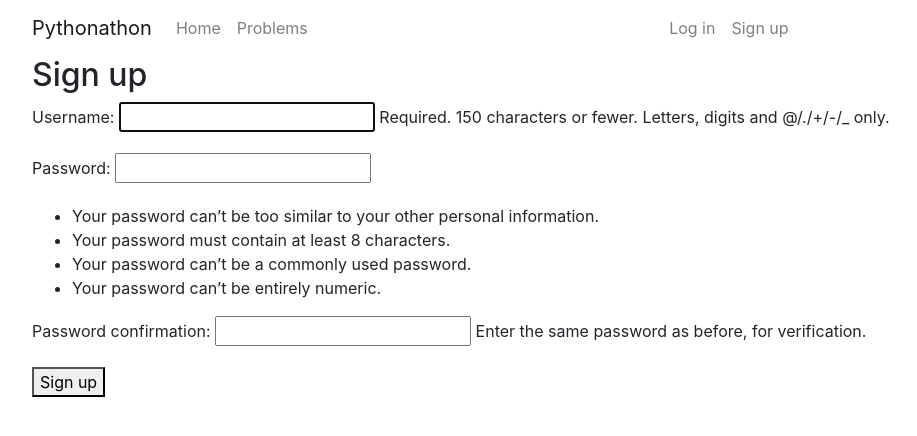
After one commit to scnerd/pythonathon_v3, a Django app: page /signup/ in a window 1280 px wide. The commit adds this page. Shown: the top 436 px of the page, without its empty margins (53-970 px from the left). Run offline with Django 3.2, Linux system fonts and the light colour scheme; some libraries are stand-ins or nearby versions.

Commit message:
Fixed a few bugs with login and logout, added registration of a new user

```diff
--- a/ctf/urls.py
+++ b/ctf/urls.py
@@ -11,4 +11,5 @@ urlpatterns = [
     path('submit_solution/<int:question_id>', views.submit_solution, name='solve'),
     path('profile', views.user_profile, name='my_profile'),
     path('profile/<int:user_id>', views.user_profile, name='profile'),
+    path('signup/', views.signup, name='signup')
 ]
--- a/ctf/views.py
+++ b/ctf/views.py
@@ -1,10 +1,10 @@
 from django.shortcuts import render
 
 # Create your views here.
-from django.http import HttpResponse, HttpResponseRedirect
 from django.shortcuts import render, redirect, get_object_or_404
 from django.contrib.auth import login, logout, authenticate
 from django.contrib.auth.decorators import login_required
+from django.contrib.auth.forms import UserCreationForm, AuthenticationForm
 from .models import *
 
 
@@ -78,3 +78,22 @@ def user_profile(request, user_id=None):
         'is_self': user == request.user,
     }
     return render(request, 'ctf/profile.html', context)
+
+
+def signup(request):
+    if not request.user.is_anonymous:
+        redirect('ctf:index')
+
+    if request.method == 'POST':
+        form = UserCreationForm(request.POST)
+        if form.is_valid():
+            form.save()
+            username = form.cleaned_data.get('username')
+            raw_password = form.cleaned_data.get('password1')
+            user = authenticate(username=username, password=raw_password)
+            login(request, user)
+            return redirect('ctf:index')
+    else:
+        form = UserCreationForm()
+        context = {'form': form}
+        return render(request, 'registration/signup.html', context)
--- a/pythonathon_v3/urls.py
+++ b/pythonathon_v3/urls.py
@@ -23,5 +23,5 @@ urlpatterns = [
     path('admin/', admin.site.urls),
     path('accounts/', include('django.contrib.auth.urls')),
     path('login/', auth_views.login, name='login'),
-    path('logout/', auth_views.LogoutView.as_view(next_page=''), name='logout'),
+    path('logout/', auth_views.LogoutView.as_view(next_page='ctf:index'), name='logout'),
 ]
--- a/templates/pythonathon_v3/base.html
+++ b/templates/pythonathon_v3/base.html
@@ -33,6 +33,7 @@
                 <ul class="navbar-nav">
                     {% if request.user.is_anonymous %}
                     <li class="nav-item"><a href="{% url 'login' %}" class="nav-link">Log in</a></li>
+                    <li class="nav-item"><a href="{% url 'ctf:signup' %}" class="nav-link">Sign up</a></li>
                     {% else %}
                     {% if request.user.is_superuser %}
                     <li class="nav-item"><a href="{% url 'admin:index' %}" class="nav-link">Admin</a></li>
--- a/templates/registration/login.html
+++ b/templates/registration/login.html
@@ -28,12 +28,12 @@
 </div>
 
 <div>
-  <input type="submit" value="login" />
+  <input type="submit" value="Login" />
   <input type="hidden" name="next" value="{{ next }}" />
 </div>
 </form>
 
-{# Assumes you setup the password_reset view in your URLconf #}
+<p><a href="{% url 'ctf:signup' %}">New User?</a></p>
 <p><a href="{% url 'password_reset' %}">Lost password?</a></p>
 
 {% endblock %}
--- /dev/null
+++ b/templates/registration/signup.html
@@ -0,0 +1,10 @@
+{% extends 'pythonathon_v3/base.html' %}
+
+{% block content %}
+  <h2>Sign up</h2>
+  <form method="post">
+    {% csrf_token %}
+    {{ form.as_p }}
+    <button type="submit">Sign up</button>
+  </form>
+{% endblock %}
```
